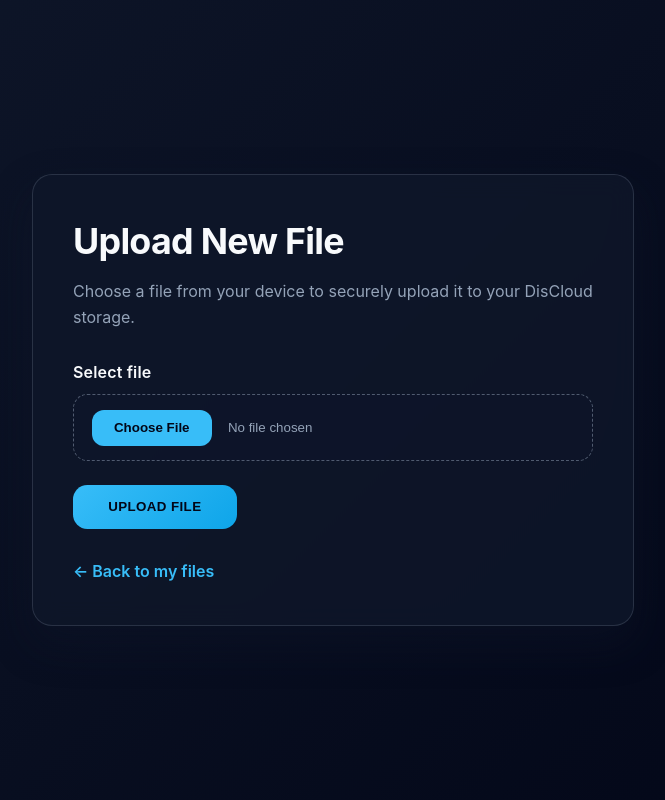
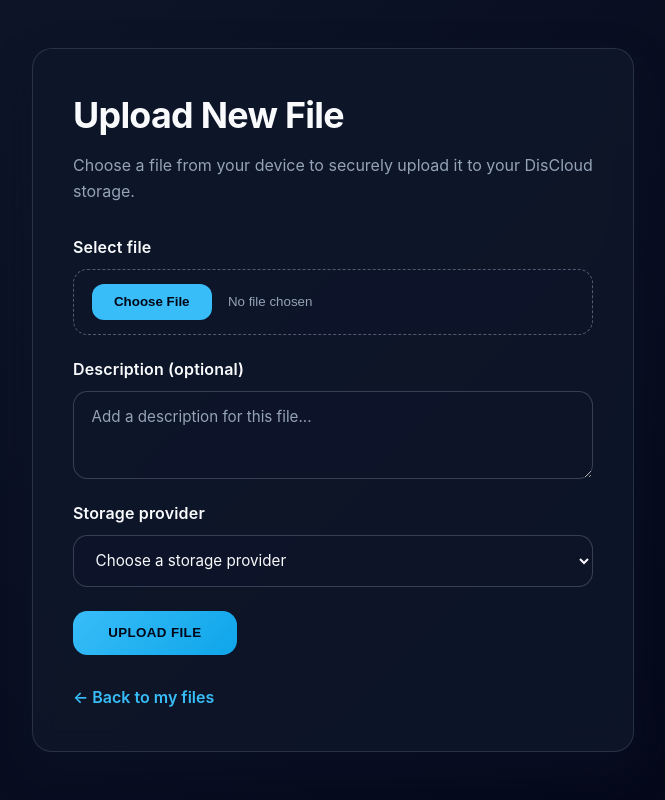
Before and after one commit to theotor83/DisCloud, a Django app: page /upload/ in a window 1280 px wide. Shown: the whole page, without its empty margins (307-972 px from the left). Run offline with Django 5.2, Linux system fonts and the light colour scheme; data that the repository does not hold is empty; some libraries are stand-ins or nearby versions.

Commit message:
Add file upload form with description and provider selection
Introduces FileUploadForm to support file uploads with optional description and storage provider selection. Updates upload view and template to use the new form, handle validation, and display errors. FileService and related logic now support passing file descriptions. File list view truncates long filenames for better display.

```diff
--- /dev/null
+++ b/apps/files/forms.py
@@ -0,0 +1,45 @@
+from django import forms
+from apps.storage_providers.models import StorageProvider
+
+
+class FileUploadForm(forms.Form):
+    """
+    Form for uploading files with description and storage provider selection.
+    """
+    uploaded_file = forms.FileField(
+        label="Select file",
+        required=True,
+        widget=forms.FileInput(attrs={
+            'id': 'id_uploaded_file',
+            'class': 'file-input'
+        })
+    )
+
+    description = forms.CharField(
+        label="Description (optional)",
+        required=False,
+        widget=forms.Textarea(attrs={
+            'id': 'id_description',
+            'class': 'description-input',
+            'rows': 3,
+            'placeholder': 'Add a description for this file...'
+        })
+    )
+
+    storage_provider = forms.ModelChoiceField(
+        label="Storage provider",
+        queryset=StorageProvider.objects.all(),
+        required=True,
+        empty_label="Choose a storage provider",
+        widget=forms.Select(attrs={
+            'id': 'id_storage_provider',
+            'class': 'storage-provider-select'
+        })
+    )
+
+    def __init__(self, *args, **kwargs):
+        super().__init__(*args, **kwargs)
+        # Set default provider if only one exists
+        provider_count = StorageProvider.objects.count()
+        if provider_count == 1:
+            self.fields['storage_provider'].initial = StorageProvider.objects.first()
--- a/apps/files/services/file_service.py
+++ b/apps/files/services/file_service.py
@@ -74,7 +74,8 @@ class FileService:
 
     def upload_file(self, file_stream: UploadedFile, filename: str,
                     storage_provider_name: str, chunk_size: int,
-                    storage_provider_repository: BaseStorageProviderRepository) -> File:
+                    storage_provider_repository: BaseStorageProviderRepository,
+                    description: str = "") -> File:
         """
         Orchestrates: chunk reading -> encrypt -> store -> save DB records
         """
@@ -95,7 +96,7 @@ class FileService:
             file_instance = self.file_repository.create_file(
                 filename,
                 filename, # Placeholder
-                "No description", # Placeholder
+                description,
                 encryption_key,
                 storage_provider_model,
                 storage_metadata,
--- a/apps/files/views.py
+++ b/apps/files/views.py
@@ -1,12 +1,14 @@
 import logging
-from django.shortcuts import render
+from django.shortcuts import render, redirect
 from django.http import StreamingHttpResponse
+from django.contrib import messages
 from .models import File
 from .repository import FileRepositoryDjango
 from .services.file_service import FileService
 from .services.storage_service import StorageService
 from .services.encryption_service import EncryptionService
 from apps.storage_providers.repository import StorageProviderRepositoryDjango
+from .forms import FileUploadForm
 
 logger = logging.getLogger(__name__)
 
@@ -15,37 +17,47 @@ def upload_file(request):
     Handles the file upload process.
     """
     if request.method == 'POST':
-        uploaded_file = request.FILES.get('uploaded_file')
-        if not uploaded_file:
-            logger.error("No file uploaded in the request.")
-            return render(request, 'upload.html', {'error': 'No file uploaded.'})
+        form = FileUploadForm(request.POST, request.FILES)
 
-        logger.info(f"Starting upload for file: {uploaded_file.name}")
-        storage_service = StorageService('discord_default')
+        if form.is_valid():
+            uploaded_file = form.cleaned_data['uploaded_file']
+            description = form.cleaned_data['description']
+            storage_provider = form.cleaned_data['storage_provider']
 
-        logger.info("Initializing FileService for upload...")
-        file_service = FileService(
-            file_repository=FileRepositoryDjango(),
-            storage_service=storage_service,
-            encryption_service=EncryptionService()
-        )
-        logger.info("Initialized FileService.")
+            logger.info(f"Starting upload for file: {uploaded_file.name} using storage provider: {storage_provider.name}")
 
+            storage_service = StorageService(storage_provider.name)
 
-        try:
-            result = file_service.upload_file(
-                file_stream=uploaded_file,
-                filename=uploaded_file.name,
-                storage_provider_name="discord_default", # Placeholder
-                chunk_size=storage_service.get_max_chunk_size(),
-                storage_provider_repository=StorageProviderRepositoryDjango()
+            logger.info("Initializing FileService for upload...")
+            file_service = FileService(
+                file_repository=FileRepositoryDjango(),
+                storage_service=storage_service,
+                encryption_service=EncryptionService()
             )
-            logger.info(f"File uploaded successfully! File ID: {result.id}")
-        except Exception as e:
-            logger.error(f"File upload failed: {str(e)}")
-            pass
+            logger.info("Initialized FileService.")
 
-    return render(request, 'upload.html')
+            try:
+                result = file_service.upload_file(
+                    file_stream=uploaded_file,
+                    filename=uploaded_file.name,
+                    storage_provider_name=storage_provider.name,
+                    chunk_size=storage_service.get_max_chunk_size(),
+                    storage_provider_repository=StorageProviderRepositoryDjango(),
+                    description=description
+                )
+                logger.info(f"File uploaded successfully! File ID: {result.id}")
+                messages.success(request, f'File "{uploaded_file.name}" uploaded successfully!')
+                return redirect('files:list')
+            except Exception as e:
+                logger.error(f"File upload failed: {str(e)}")
+                messages.error(request, f'File upload failed: {str(e)}')
+        else:
+            logger.error(f"Form validation failed: {form.errors}")
+            messages.error(request, 'Please correct the errors below.')
+    else:
+        form = FileUploadForm()
+
+    return render(request, 'upload.html', {'form': form})
 
 def file_list(request):
     """
--- a/templates/file_list.html
+++ b/templates/file_list.html
@@ -241,7 +241,7 @@
 					<tbody>
 						{% for file in files %}
 							<tr>
-								<td class="filename" data-label="Filename">{{ file.original_filename }}</td>
+								<td class="filename" data-label="Filename">{{ file.original_filename|truncatechars:50 }}</td>
 								<td class="description" data-label="Description">{{ file.description|default:"—" }}</td>
 								<td data-label="Uploaded">{{ file.uploaded_at|date:"M j, Y g:i A" }}</td>
 								<td data-label="Actions">
--- a/templates/upload.html
+++ b/templates/upload.html
@@ -91,6 +91,49 @@
 			background: var(--accent-hover);
 		}
 
+		textarea {
+			padding: 0.9rem 1.1rem;
+			background: rgba(15, 23, 42, 0.6);
+			border: 1px solid rgba(148, 163, 184, 0.3);
+			border-radius: 0.9rem;
+			color: var(--fg);
+			font-family: inherit;
+			font-size: 0.95rem;
+			resize: vertical;
+			transition: border-color 0.2s ease;
+		}
+
+		textarea:focus {
+			outline: none;
+			border-color: var(--accent);
+		}
+
+		textarea::placeholder {
+			color: var(--muted);
+		}
+
+		select {
+			padding: 0.9rem 1.1rem;
+			background: rgba(15, 23, 42, 0.6);
+			border: 1px solid rgba(148, 163, 184, 0.3);
+			border-radius: 0.9rem;
+			color: var(--fg);
+			font-family: inherit;
+			font-size: 0.95rem;
+			cursor: pointer;
+			transition: border-color 0.2s ease;
+		}
+
+		select:focus {
+			outline: none;
+			border-color: var(--accent);
+		}
+
+		select option {
+			background: var(--bg);
+			color: var(--fg);
+		}
+
 		button {
 			align-self: flex-start;
 			padding: 0.9rem 2.2rem;
@@ -133,6 +176,16 @@
 			border: 1px solid rgba(248, 113, 113, 0.35);
 		}
 
+		.field-error {
+			margin-top: 0.5rem;
+			padding: 0.5rem 0.75rem;
+			background: rgba(248, 113, 113, 0.15);
+			border: 1px solid rgba(248, 113, 113, 0.35);
+			border-radius: 0.5rem;
+			font-size: 0.875rem;
+			color: #fca5a5;
+		}
+
 		.secondary-link {
 			display: inline-flex;
 			align-items: center;
@@ -170,10 +223,31 @@
 
 		<form method="post" enctype="multipart/form-data">
 			{% csrf_token %}
+
 			<div class="field">
-				<label for="id_uploaded_file">Select file</label>
-				<input type="file" id="id_uploaded_file" name="uploaded_file" required>
+				<label for="id_uploaded_file">{{ form.uploaded_file.label }}</label>
+				{{ form.uploaded_file }}
+				{% if form.uploaded_file.errors %}
+					<div class="field-error">{{ form.uploaded_file.errors.0 }}</div>
+				{% endif %}
 			</div>
+
+			<div class="field">
+				<label for="id_description">{{ form.description.label }}</label>
+				{{ form.description }}
+				{% if form.description.errors %}
+					<div class="field-error">{{ form.description.errors.0 }}</div>
+				{% endif %}
+			</div>
+
+			<div class="field">
+				<label for="id_storage_provider">{{ form.storage_provider.label }}</label>
+				{{ form.storage_provider }}
+				{% if form.storage_provider.errors %}
+					<div class="field-error">{{ form.storage_provider.errors.0 }}</div>
+				{% endif %}
+			</div>
+
 			<button type="submit">Upload file</button>
 		</form>
 
```
